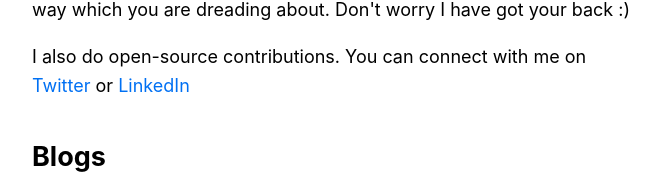
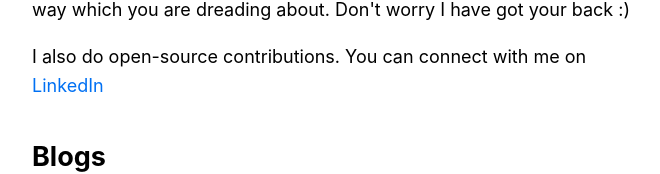
Before and after one commit to SachinHatikankar100/NextJsBlog, a Next.js app: page / in a window 1280 px wide. Shown: the part 576-750 px from the top of the page, without its empty margins (302-962 px from the left). Built offline with nearby package versions, Linux system fonts and the light colour scheme.

Commit message:
updated the blog by removing socials

```diff
--- a/pages/index.js
+++ b/pages/index.js
@@ -38,7 +38,6 @@ export default function Home({ allPostsData }) {
       <p>
         {" "}
         I also do open-source contributions. You can connect with me on{" "}
-        <a href="https://twitter.com/shatikankan">Twitter</a> or{" "}
         <a href="https://www.linkedin.com/in/sachin-h-b5673ab4/">LinkedIn</a>
       </p>
       <section className={`${utilStyles.headingMd} ${utilStyles.padding1px}`}>
```
Also changed, not shown: 2 other files (tests, documents, lock files or other folders).
